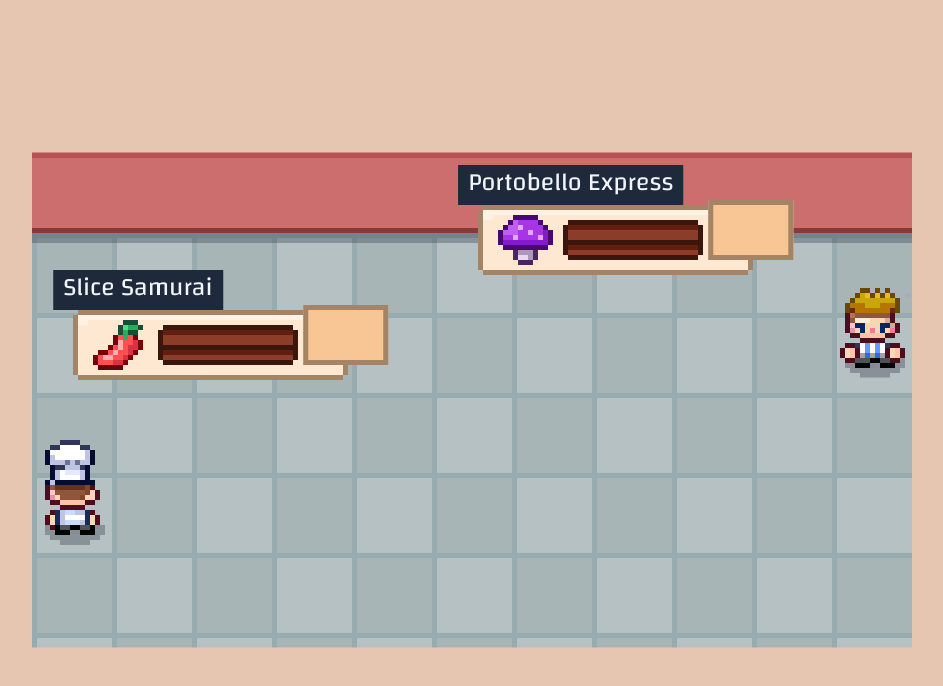
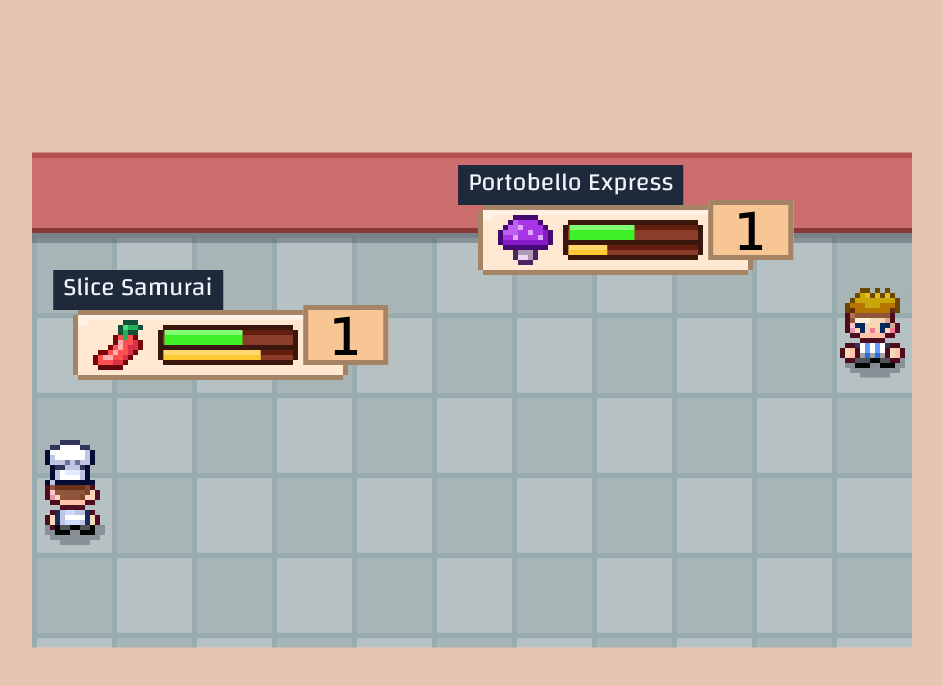
Before and after one commit to AlkarimJ1997/pizza-legends, a Next.js app: page / in a window 1280 px wide. Shown: the top 686 px of the page, without its empty margins (168-1111 px from the left). Built offline with nearby package versions, Linux system fonts and the light colour scheme.

Commit message:
Temp commit

```diff
--- a/classes/battle/Battle.ts
+++ b/classes/battle/Battle.ts
@@ -2,8 +2,14 @@ import { Combatant } from '@/classes/battle/Combatant';
 import { TEAMS } from '@/utils/consts';
 import Pizzas from '@/data/PizzaMap';
 
+type ActiveCombatants = {
+	PLAYER: string;
+	ENEMY: string;
+};
+
 export class Battle {
 	combatants: { [key: string]: Combatant };
+	activeCombatants: ActiveCombatants;
 	onComplete: () => void;
 
 	constructor({ onComplete }: { onComplete: () => void }) {
@@ -12,9 +18,10 @@ export class Battle {
 				config: {
 					...Pizzas.s001,
 					belongsToTeam: TEAMS.PLAYER,
-					hp: 50,
+					hp: 30,
 					maxHp: 50,
-					xp: 0,
+					xp: 75,
+					maxXp: 100,
 					level: 1,
 					status: null,
 				},
@@ -24,9 +31,10 @@ export class Battle {
 				config: {
 					...Pizzas.v001,
 					belongsToTeam: TEAMS.ENEMY,
-					hp: 50,
+					hp: 20,
 					maxHp: 50,
 					xp: 20,
+					maxXp: 100,
 					level: 1,
 				},
 				battle: this,
@@ -35,13 +43,19 @@ export class Battle {
 				config: {
 					...Pizzas.f001,
 					belongsToTeam: TEAMS.ENEMY,
-					hp: 50,
+					hp: 25,
 					maxHp: 50,
 					xp: 30,
+					maxXp: 100,
 					level: 1,
 				},
 				battle: this,
 			}),
+		};
+
+		this.activeCombatants = {
+			PLAYER: 'player1',
+			ENEMY: 'enemy1',
 		};
 
 		this.onComplete = onComplete;
--- a/classes/battle/Combatant.ts
+++ b/classes/battle/Combatant.ts
@@ -14,5 +14,29 @@ export class Combatant {
 		this.battle = battle;
 	}
 
+	get hpPercentage() {
+		const percent = (this.config.hp / this.config.maxHp) * 100;
+
+		return Math.min(Math.max(percent, 0), 100);
+	}
+
+	get xpPercentage() {
+		return (this.config.xp / this.config.maxXp) * 100;
+	}
+
+	get isActive() {
+		return (
+			this.battle.activeCombatants[this.config.belongsToTeam] ===
+			this.config.id
+		);
+	}
+
+	update(changes: Partial<CombatantConfig> = {}) {
+		this.config = {
+			...this.config,
+			...changes,
+		};
+	}
+
 	init() {}
 }
--- a/components/battle/BattleScene.tsx
+++ b/components/battle/BattleScene.tsx
@@ -37,7 +37,9 @@ const BattleScene = ({ overworld }: BattleSceneProps) => {
 						<p className='absolute top-[-8px] left-[-2px] whitespace-nowrap bg-slate-800 text-slate-100 text-[5px] px-[2px] m-0'>
 							{config.name}
 						</p>
-						<p className='absolute text-[12px] top-[-1px] right-[2px] w-[17px] h-[12px] flex items-center justify-center m-0 bg-[#F8C594] border border-[#A48465]'></p>
+						<p className='absolute text-[12px] top-[-1px] right-[2px] w-[17px] h-[12px] flex items-center justify-center m-0 bg-[#F8C594] border border-[#A48465]'>
+							{config.level}
+						</p>
 						<div className='absolute w-[22px] h-[12px] bottom-[1px] left-[3px] overflow-hidden hidden'>
 							<Image
 								src={config.src}
@@ -56,15 +58,39 @@ const BattleScene = ({ overworld }: BattleSceneProps) => {
 						/>
 						<svg
 							viewBox='0 0 26 3'
-							className='absolute w-[26px] h-[3px] top-[4px] left-[20px] [&>rect]:transition-all [&>rect]:duration-200'>
-							<rect x={0} y={0} width='0%' height={1} fill='#82ff71' />
-							<rect x={0} y={1} width='0%' height={2} fill='#3ef126' />
+							className='absolute w-[26.5px] h-[3px] top-[4px] left-[19.5px] [&>rect]:transition-all [&>rect]:duration-200'>
+							<rect
+								x={0}
+								y={0}
+								width={`${combatants[id].hpPercentage}%`}
+								height={1}
+								fill='#82ff71'
+							/>
+							<rect
+								x={0}
+								y={1}
+								width={`${combatants[id].hpPercentage}%`}
+								height={2}
+								fill='#3ef126'
+							/>
 						</svg>
 						<svg
 							viewBox='0 0 26 2'
 							className='absolute w-[26px] h-[2px] top-[8px] left-[20px]'>
-							<rect x={0} y={0} width='0%' height={1} fill='#ffd76a' />
-							<rect x={0} y={1} width='0%' height={1} fill='#ffc934' />
+							<rect
+								x={0}
+								y={0}
+								width={`${combatants[id].xpPercentage}%`}
+								height={1}
+								fill='#ffd76a'
+							/>
+							<rect
+								x={0}
+								y={1}
+								width={`${combatants[id].xpPercentage}%`}
+								height={1}
+								fill='#ffc934'
+							/>
 						</svg>
 						<p
 							className={clsx(
--- a/types/global.d.ts
+++ b/types/global.d.ts
@@ -135,6 +135,7 @@ declare global {
     hp: number;
 		maxHp: number;
 		xp: number;
+    maxXp: number;
 		level: number;
 		status?: {
 			type: keyof typeof STATUSES;
```
